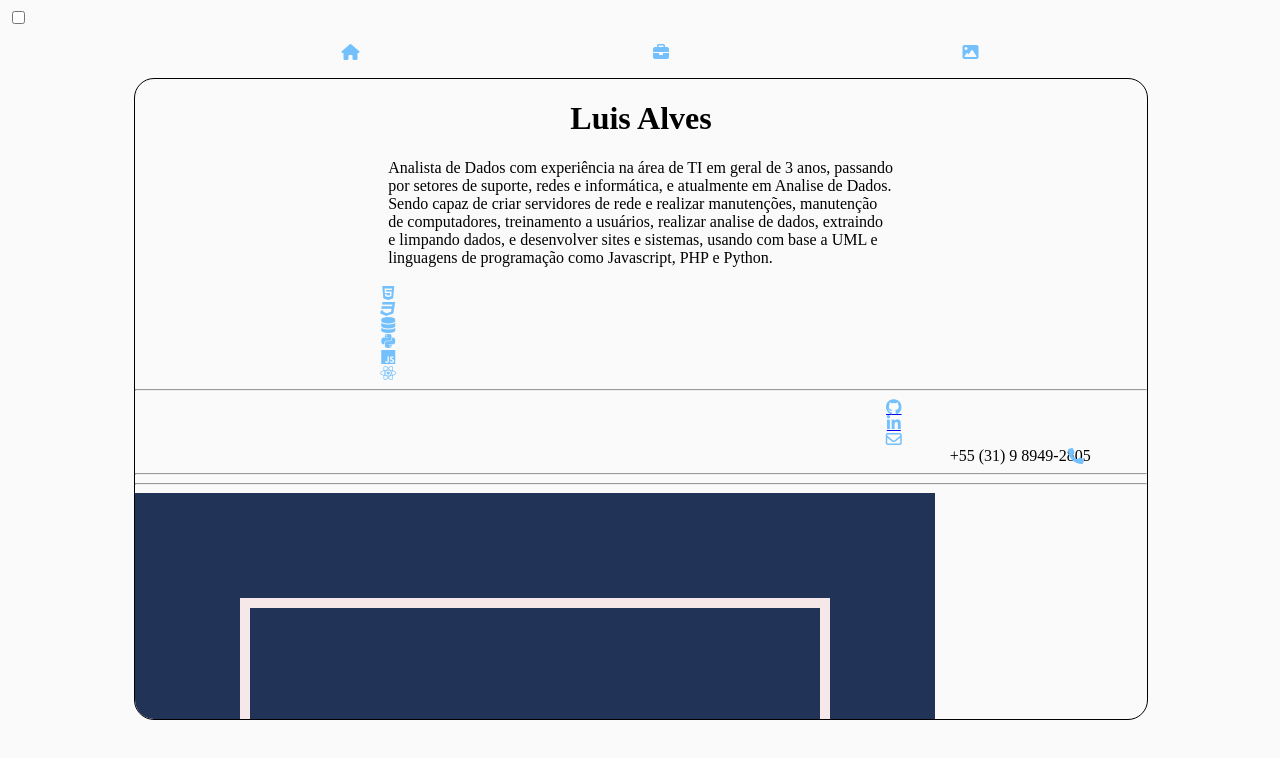
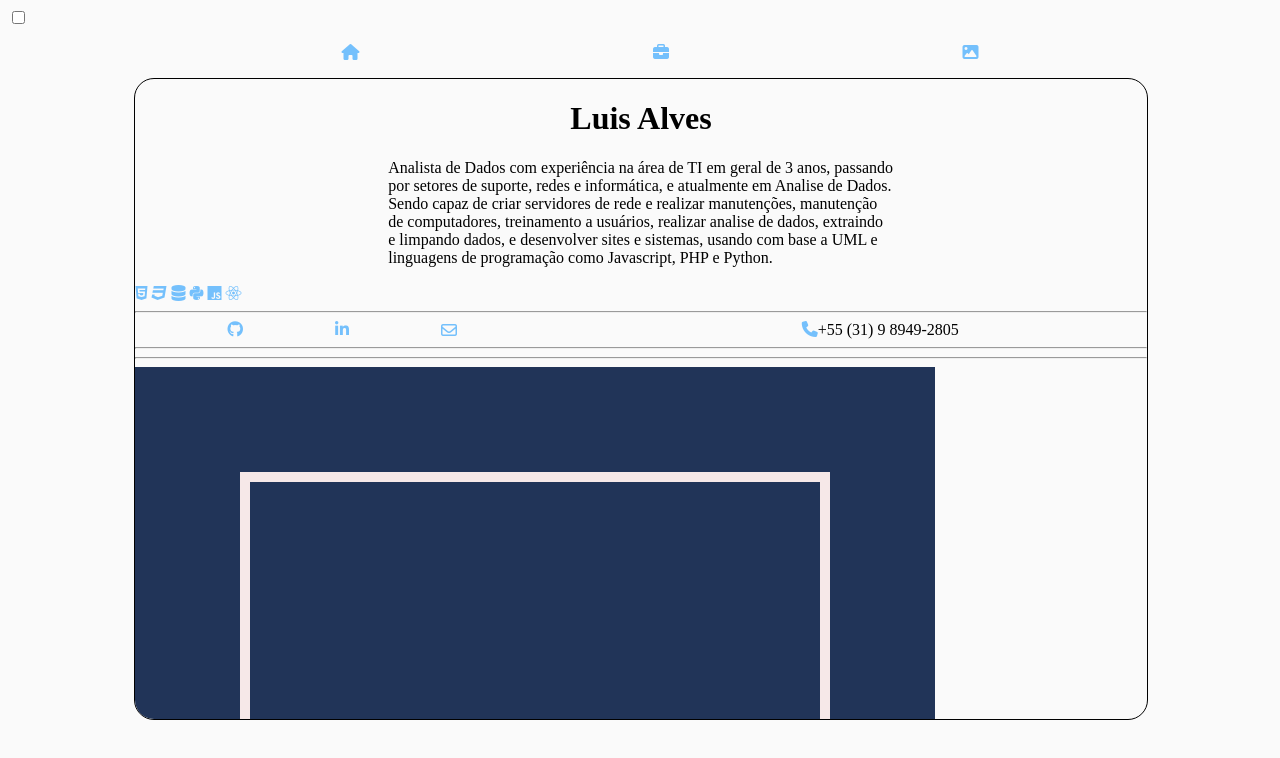
Before and after one commit to LuisAlvesSilva/Portifolio, a plain HTML site: page index.html in a window 1280 px wide. Drawn offline with Linux system fonts and the light colour scheme.

Commit message:
Update style.css

```diff
--- a/style/style.css
+++ b/style/style.css
@@ -21,6 +21,9 @@ html {
     position: inherit;
     justify-content: space-evenly;
     align-items: center;
+    li:hover{
+        font-size: 17px;
+    }
 }
 
 #conteudo{
@@ -44,21 +47,28 @@ html {
         position: relative;
         left: 25%;
     }
+}
 
+.icons{
+    display: flex;
+    font-size: 30px;
+    justify-content: center;
     i{
-        width: 50%;
-        display: flex;
-        position: relative;
-        justify-content: space-evenly;""
-        left: 25%;
+        padding-left: 20px;
+    }
+
+    i:hover{
+        font-size: 35px;
     }
 }
 
 #contatos{
-    a i, i, span {
-        justify-content: center;
-        align-items: center;
-        display: flex;
-        left: 50%;
-    }
+    display: flex;
+    justify-content: space-evenly;
+    align-items: center;
+    left: 50%;
 }
+
+#imagens img{
+    justify-content: center;
+}
```
